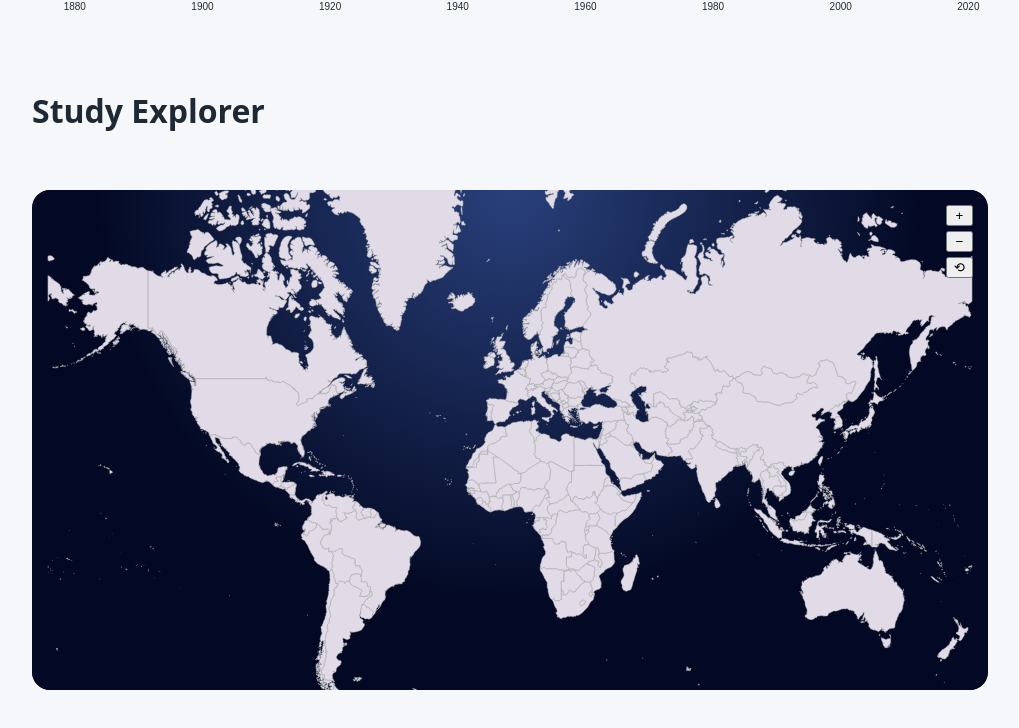
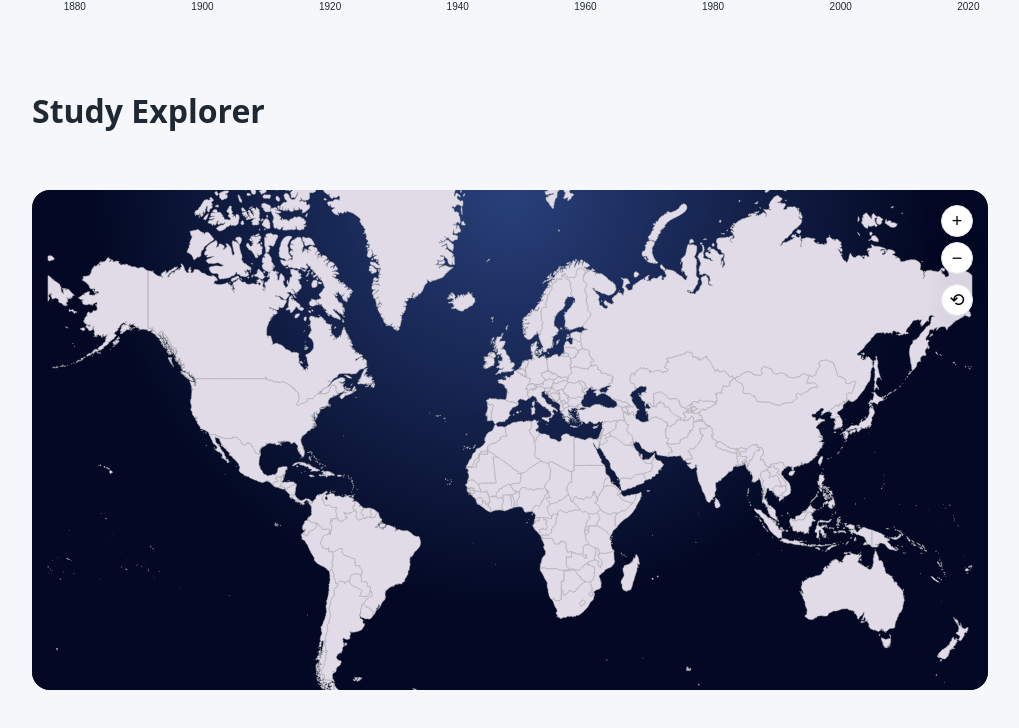
Before and after one commit to beline-y/BioTime, a plain HTML site: page irene/viz/index.html in a window 1280 px wide. Shown: the part 1996-2724 px from the top of the page, without its empty margins (260-1279 px from the left). Drawn offline with nearby package versions, Linux system fonts and the light colour scheme; files whose address does not match are found by name.

Commit message:
Refactor CSS variables and styles for consistency

```diff
--- a/irene/viz/styles.css
+++ b/irene/viz/styles.css
@@ -266,6 +266,30 @@ svg {
   background: #f1f5f9;
 }
 
+/* Zoom buttons page 3 */
+.zoom-btn-p3 {
+  width: 32px;
+  height: 32px;
+  border-radius: 999px;
+  border: 1px solid var(--border);
+  background: var(--panel-bg);
+  box-shadow: var(--shadow-soft);
+  display: flex;
+  align-items: center;
+  justify-content: center;
+  cursor: pointer;
+  font-size: 18px;
+  line-height: 0;
+}
+
+.zoom-btn-p3:hover {
+    background: #f1f5f9;
+}
+
+#zoom-reset-p3 {
+    font-size: 18px;
+    margin-top: 5px;
+}
 
 #tool-controls {
   position: absolute;
@@ -436,6 +460,7 @@ svg {
 #map-container-p3 {
     flex: 1;
     width: 100%;
+    height: 100%;
     position: relative;
     background: radial-gradient(circle at top, #29407b 0, #030924 60%);
     border-radius: var(--radius-lg);
```
